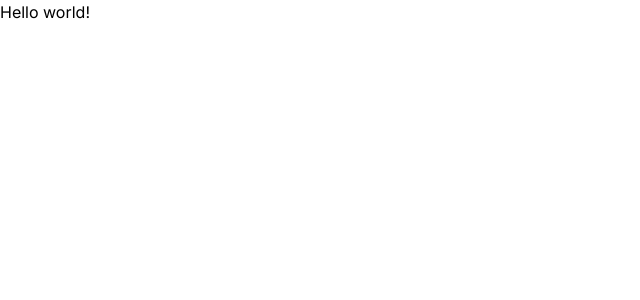
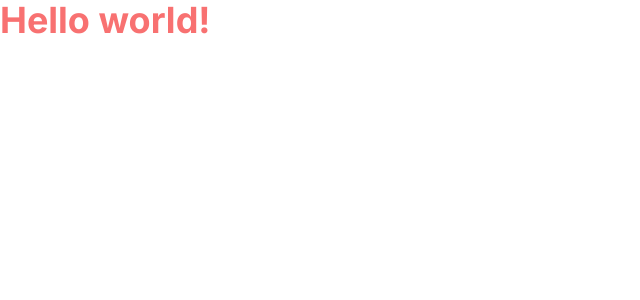
Before and after one commit to tharlei/gr-portfolio, a Next.js app: page / in a window 1280 px wide. Shown: the top 300 px of the page, without its empty margins (0-640 px from the left). Built offline with nearby package versions, Linux system fonts and the light colour scheme.

Commit message:
chore: bump tailwindcss

```diff
--- a/tailwind.config.js
+++ b/tailwind.config.js
@@ -1,8 +1,5 @@
 module.exports = {
-  content: [
-    './pages/**/*.{js,ts,jsx,tsx}',
-    './components/**/*.{js,ts,jsx,tsx}',
-  ],
+  content: ['./src/**/*.{ts,tsx}'],
   theme: {
     extend: {
       colors: {
```
Also changed, not shown: package.json (+4 -4 lines), 1 other file (tests, documents, lock files or other folders).
